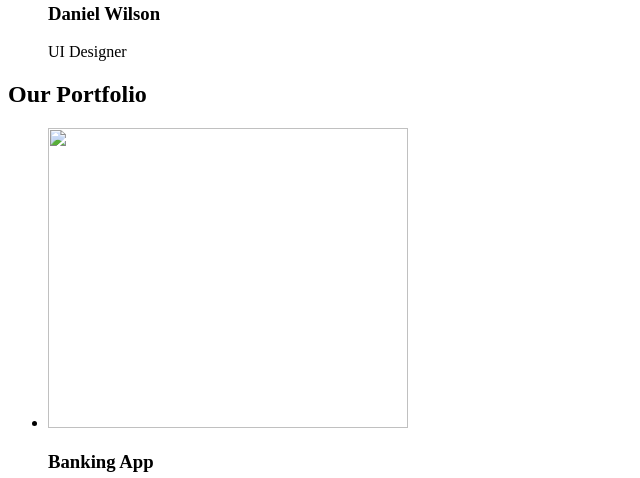
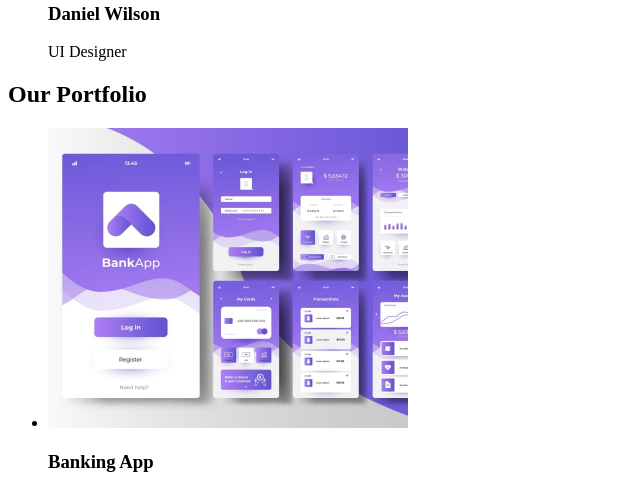
Before and after one commit to zhytskyi/goit-markup-hw-02, a plain HTML site: page index.html in a window 1280 px wide. Shown: the part 2013-2491 px from the top of the page, without its empty margins (0-640 px from the left). Drawn offline with Linux system fonts and the light colour scheme.

Commit message:
Update images

```diff
--- a/index.html
+++ b/index.html
@@ -117,7 +117,7 @@
         <ul>
           <li>
             <img
-              src="./images/banking-app.png"
+              src="./images/banking-app.jpg"
               alt=""
               width="360"
               height="300"
```
Also changed, not shown: images/Camila.jpg, images/Daniel.jpg, images/Mark.jpg, images/Tom.jpg, images/cashless-payment.png, images/meditation.png, images/online-courses.png, images/screen-illustrations.png, images/taxi-service.png.
